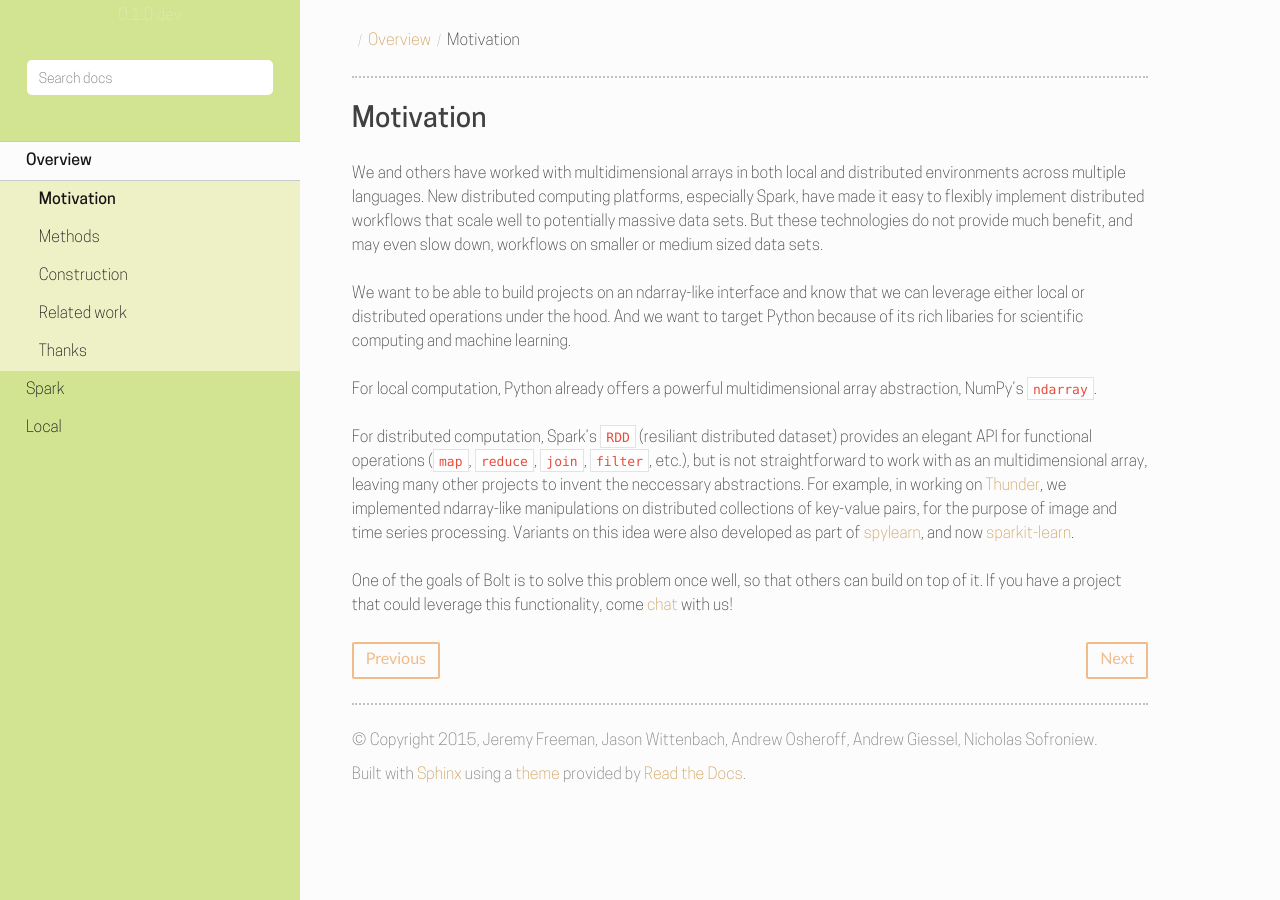
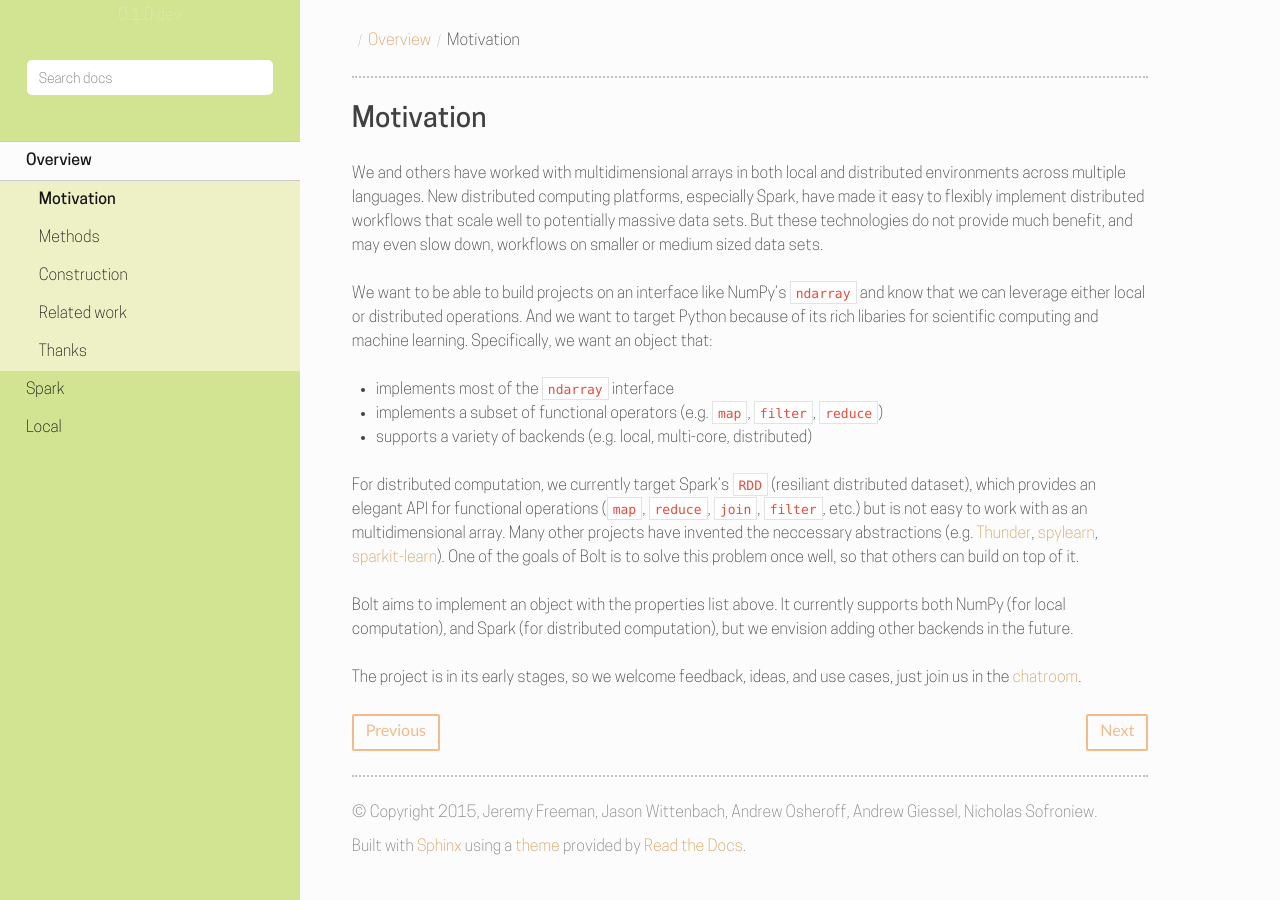
Before and after one commit to bolt-project/bolt, a Sphinx documentation site: the page built from docs/source/overview-motivation.rst, in a window 1280 px wide. Built offline with Sphinx 7.4.7 and the Read the Docs theme 2.0.0, drawn with Linux system fonts in a browser that asks for light colours.

Commit message:
Doc updates

```diff
--- a/docs/source/local-overview.rst
+++ b/docs/source/local-overview.rst
@@ -5,7 +5,7 @@ Overview of local...
 
 Goal is to basically just wrap numpy whereever possible. Most of the core API is based on numpy.
 
-But add functional operators. We chose `map`, `filter`, `reduce`.
+But add functional operators. We chose ``map``, ``filter``, ``reduce``.
 
 Like using Python's built-ins on ndarrays, but can apply them along one or more axes. May cause a reshape.
 
--- a/docs/source/overview-motivation.rst
+++ b/docs/source/overview-motivation.rst
@@ -3,15 +3,20 @@ Motivation
 
 We and others have worked with multidimensional arrays in both local and distributed environments across multiple languages. New distributed computing platforms, especially Spark, have made it easy to flexibly implement distributed workflows that scale well to potentially massive data sets. But these technologies do not provide much benefit, and may even slow down, workflows on smaller or medium sized data sets.
 
-We want to be able to build projects on an ndarray-like interface and know that we can leverage either local or distributed operations under the hood. And we want to target Python because of its rich libaries for scientific computing and machine learning.
+We want to be able to build projects on an interface like NumPy's ``ndarray`` and know that we can leverage either local or distributed operations. And we want to target Python because of its rich libaries for scientific computing and machine learning. Specifically, we want an object that:
 
-For local computation, Python already offers a powerful multidimensional array abstraction, NumPy's ``ndarray``.
+- implements most of the ``ndarray`` interface
+- implements a subset of functional operators (e.g. ``map``, ``filter``, ``reduce``)
+- supports a variety of backends (e.g. local, multi-core, distributed)
 
-For distributed computation, Spark's ``RDD`` (resiliant distributed dataset) provides an elegant API for functional operations (``map``, ``reduce``, ``join``, ``filter``, etc.), but is not straightforward to work with as an multidimensional array, leaving many other projects to invent the neccessary abstractions. For example, in working on Thunder_, we implemented ndarray-like manipulations on distributed collections of key-value pairs, for the purpose of image and time series processing. Variants on this idea were also developed as part of spylearn_, and now sparkit-learn_.
-
-One of the goals of Bolt is to solve this problem once well, so that others can build on top of it. If you have a project that could leverage this functionality, come chat_ with us!
+For distributed computation, we currently target Spark's ``RDD`` (resiliant distributed dataset), which provides an elegant API for functional operations (``map``, ``reduce``, ``join``, ``filter``, etc.) but is not easy to work with as an multidimensional array. Many other projects have invented the neccessary  abstractions (e.g. Thunder_, spylearn_, sparkit-learn_). One of the goals of Bolt is to solve this problem once well, so that others can build on top of it.
 
 .. _Thunder: https://github.com/thunder-project/thunder
 .. _spylearn: https://github.com/ogrisel/spylearn
 .. _sparkit-learn: https://github.com/lensacom/sparkit-learn
-.. _chat: https://gitter.im/bolt-project/bolt
+
+Bolt aims to implement an object with the properties list above. It currently supports both NumPy (for local computation), and Spark (for distributed computation), but we envision adding other backends in the future.
+
+The project is in its early stages, so we welcome feedback, ideas, and use cases, just join us in the chatroom_.
+
+.. _chatroom: https://gitter.im/bolt-project/bolt
```
